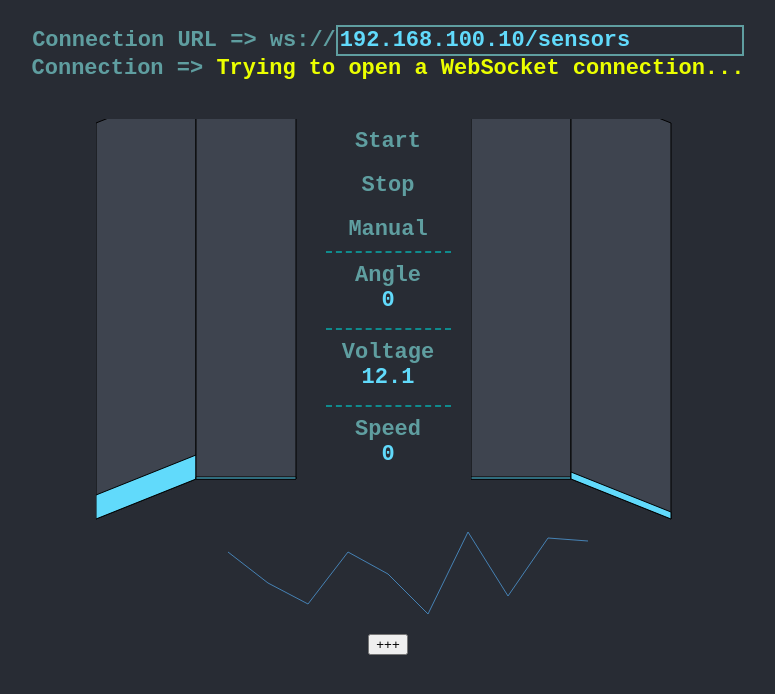
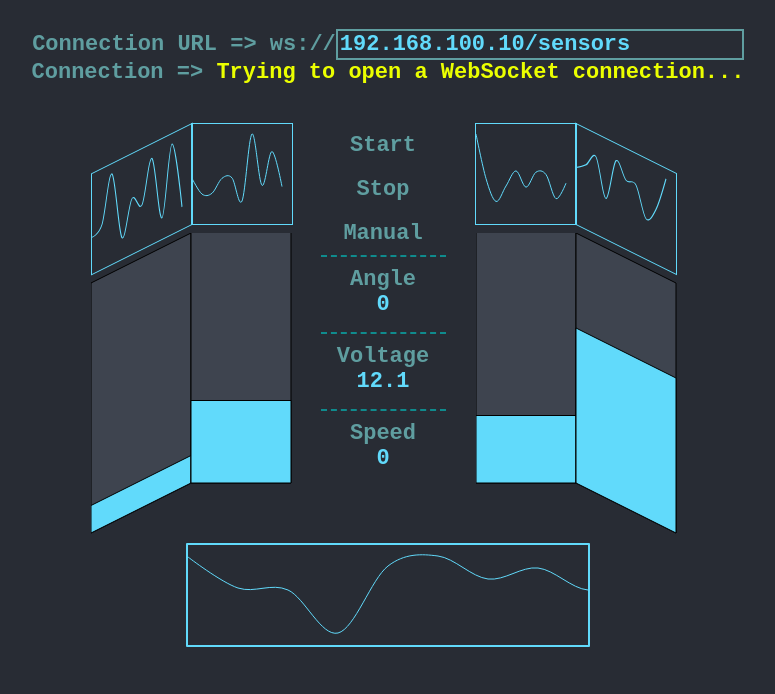
Before and after one commit to maxim8898/master, a React (Create React App) app in the folder app/: page / in a window 1280 px wide. Shown: the top 694 px of the page, without its empty margins (252-1027 px from the left). Built offline with nearby package versions, Linux system fonts and the light colour scheme; no server answers.

Commit message:
Added SmallChart.js component and hardcoded test data.

```diff
--- a/app/src/App.css
+++ /dev/null
@@ -1,38 +0,0 @@
-.App {
-  text-align: center;
-}
-
-.App-logo {
-  height: 40vmin;
-  pointer-events: none;
-}
-
-@media (prefers-reduced-motion: no-preference) {
-  .App-logo {
-    animation: App-logo-spin infinite 20s linear;
-  }
-}
-
-.App-header {
-  background-color: #282c34;
-  min-height: 100vh;
-  display: flex;
-  flex-direction: column;
-  align-items: center;
-  justify-content: center;
-  font-size: calc(10px + 2vmin);
-  color: white;
-}
-
-.App-link {
-  color: #61dafb;
-}
-
-@keyframes App-logo-spin {
-  from {
-    transform: rotate(0deg);
-  }
-  to {
-    transform: rotate(360deg);
-  }
-}
--- a/app/src/App.js
+++ /dev/null
@@ -1,25 +0,0 @@
-import logo from './logo.svg';
-import './App.css';
-
-function App() {
-  return (
-    <div className="App">
-      <header className="App-header">
-        <img src={logo} className="App-logo" alt="logo" />
-        <p>
-          Edit <code>src/App.js</code> and save to reload.
-        </p>
-        <a
-          className="App-link"
-          href="https://reactjs.org"
-          target="_blank"
-          rel="noopener noreferrer"
-        >
-          Learn React
-        </a>
-      </header>
-    </div>
-  );
-}
-
-export default App;
--- a/app/src/components/BottomChart.js
+++ b/app/src/components/BottomChart.js
@@ -1,54 +1,35 @@
-import React from "react";
-import * as d3 from 'd3';
+import React, {useRef, useEffect} from "react";
+import {select, line, curveCardinal} from 'd3';
 
-class BottomChart extends React.Component {
-    constructor(props) {
-        super(props);
-        this.bottomChartRef = React.createRef()
-    }
+function BottomChart(props) {
+    const svgRef = useRef();
 
-    componentDidMount() {
-        const data = [
-            {x:1, y: 23},
-            {x:2, y: 54},
-            {x:3, y: 75},
-            {x:4, y: 23},
-            {x:5, y: 45},
-            {x:6, y: 85},
-            {x:7, y: 3},
-            {x:8, y: 67},
-            {x:9, y: 9},
-            {x:10, y: 12},
-        ]
+    useEffect(() => {
+        const data = [12, 43, 45, 88, 21, 11, 34, 23, 45, 31];
 
-        let x = d3.scaleLinear()
-            .domain([0, 10])
-            .range([0, 400]);
-
-        let y = d3.scaleLinear()
-            .domain([0, 100])
-            .range([0, 100]);
-
-        let svg = d3.select(this.bottomChartRef.current)
-            .append('svg')
+        const svg = select(svgRef.current)
             .attr('width', 400)
             .attr('height', 100);
+        const testLine = line()
+            .x((d, i) => i * 50)
+            .y(d => d)
+            .curve(curveCardinal);
 
-        svg.append('path')
-            .datum(data)
+        svg.selectAll('path')
+            .data([data])
+            .join('path')
+            .attr('d', value => testLine(value))
             .attr('fill', 'none')
-            .attr('stroke', 'steelblue')
-            .attr('d', d3.line()
-                .x((d) => x(d.x))
-                .y((d) => y(d.y))
-            );
-    }
+            .attr('stroke', '#61dafb');
 
-    render() {
-        return (
-            <div ref={this.bottomChartRef}></div>
-        )
-    }
+
+    }, [props]);
+
+    return (
+        <div className={'bottomChart'}>
+            <svg ref={svgRef}></svg>
+        </div>
+    )
 }
 
 export default BottomChart;
--- a/app/src/components/DevCorner.js
+++ b/app/src/components/DevCorner.js
@@ -12,15 +12,16 @@ class DevCorner extends React.Component {
         this.state = {
             statusBar: { connection: { name: 'Connection', value: 'Connection closed', type: 'error' } },
             connection: { url: '192.168.100.10/sensors' },
-            carData: [{
-                left: 120,
-                left_center: 10,
-                right_center: 10,
-                right: 35,
-                speed: 0,
-                temperature: 0,
-                angle: 0
-            }]
+            carData: [{left: 240, left_center: 430, right_center: 700, right: 360, speed: 0, temperature: 0, angle: 0},
+                {left: 310, left_center: 240, right_center: 310, right: 420, speed: 0, temperature: 0, angle: 0},
+                {left: 720, left_center: 250, right_center: 110, right: 520, speed: 0, temperature: 0, angle: 0},
+                {left: 102, left_center: 430, right_center: 245, right: 236, speed: 0, temperature: 0, angle: 0},
+                {left: 409, left_center: 435, right_center: 377, right: 567, speed: 0, temperature: 0, angle: 0},
+                {left: 307, left_center: 156, right_center: 235, right: 455, speed: 0, temperature: 0, angle: 0},
+                {left: 680, left_center: 964, right_center: 366, right: 456, speed: 0, temperature: 0, angle: 0},
+                {left: 100, left_center: 346, right_center: 345, right: 234, speed: 0, temperature: 0, angle: 0},
+                {left: 720, left_center: 753, right_center: 134, right: 345, speed: 0, temperature: 0, angle: 0},
+                {left: 110, left_center: 330, right_center: 270, right: 620, speed: 0, temperature: 0, angle: 0}]
         };
         this.initWebSocket = this.initWebSocket.bind(this);
         this.setConnectionStatus = this.setConnectionStatus.bind(this);
@@ -111,7 +112,6 @@ class DevCorner extends React.Component {
                 </div>
                 <div className={'bottomChart'}>
                     <BottomChart/>
-                    <button onClick={() => this.setCarData({...this.state.carData[0], left: 20})}>+++</button>
                 </div>
             </div>
         )
--- a/app/src/components/LeftPanel.js
+++ b/app/src/components/LeftPanel.js
@@ -1,7 +1,11 @@
-import React, { useRef, useEffect, useState } from "react";
-import { max, select, axisBottom, axisRight, scaleLinear, scaleBand, line } from 'd3';
+import React, { useRef, useEffect } from "react";
+import { max, select, scaleLinear, scaleBand, line } from 'd3';
+import SmallChart from "./SmallChart";
 
 function LeftPanel (props) {
+    const svgRef = useRef();
+
+    useEffect(() => {
         const bar = {
             width: 100,
             height: 300,
@@ -9,22 +13,19 @@ function LeftPanel (props) {
         }
         const area = {
             width: 200,
-        height: 400,
+            height: 300,
             margin: 10
         }
-
         const data = [
-        {name: 'leftBackground', value: 1980},
+            {name: 'leftBackground', value: 1000},
             {name: 'left', value: props.carData.slice(-1)[0].left},
-        {name: 'leftCenterBackground', value: 2000},
+            {name: 'leftCenterBackground', value: 1200},
             {name: 'leftCenter', value: props.carData.slice(-1)[0].left_center}
         ]
 
-    const svgRef = useRef();
-
-    useEffect(() => {
         const svg = select(svgRef.current);
         svg
+            .attr('class', 'barSection')
             .attr('width', area.width + area.margin)
             .attr('height', area.height + area.margin);
 
@@ -72,11 +73,13 @@ function LeftPanel (props) {
             .attr('stroke', 'black')
             .attr('fill', (d) => d.name.includes('Background') ? '#3e444f' : '#61dafb');
 
-    }, [data, props]);
+    }, [props]);
 
 
     return (
         <div className={'leftPanel'}>
+            <SmallChart data={props.carData.map(data => data.left)} position={'left'}/>
+            <SmallChart data={props.carData.map(data => data.left_center)} position={'leftCenter'}/>
             <svg ref={svgRef}></svg>
         </div>
     )
--- a/app/src/components/RightPanel.js
+++ b/app/src/components/RightPanel.js
@@ -1,7 +1,11 @@
-import React, { useRef, useEffect, useState } from "react";
-import { max, select, axisBottom, axisRight, scaleLinear, scaleBand, line } from 'd3';
+import React, { useRef, useEffect } from "react";
+import { max, select, scaleLinear, scaleBand, line } from 'd3';
+import SmallChart from "./SmallChart";
 
 function RightPanel (props) {
+    const svgRef = useRef();
+
+    useEffect(() => {
         const bar = {
             width: 100,
             height: 300,
@@ -9,22 +13,20 @@ function RightPanel (props) {
         }
         const area = {
             width: 200,
-        height: 400,
+            height: 300,
             margin: 10
         }
 
         const data = [
-        {name: 'rightCenterBackground', value: 2000},
+            {name: 'rightCenterBackground', value: 1200},
             {name: 'rightCenter', value: props.carData.slice(-1)[0].right_center},
-        {name: 'rightBackground', value: 1980},
+            {name: 'rightBackground', value: 1000},
             {name: 'right', value: props.carData.slice(-1)[0].right}
         ]
 
-    const svgRef = useRef();
-
-    useEffect(() => {
         const svg = select(svgRef.current);
         svg
+            .attr('class', 'barSection')
             .attr('width', area.width + area.margin)
             .attr('height', area.height + area.margin);
 
@@ -72,11 +74,13 @@ function RightPanel (props) {
             .attr('stroke', 'black')
             .attr('fill', (d) => d.name.includes('Background') ? '#3e444f' : '#61dafb');
 
-    }, [data, props]);
+    }, [props]);
 
 
     return (
         <div className={'rightPanel'}>
+            <SmallChart data={props.carData.map(data => data.right_center)} position={'rightCenter'}/>
+            <SmallChart data={props.carData.map(data => data.right)} position={'right'}/>
             <svg ref={svgRef}></svg>
         </div>
     )
--- /dev/null
+++ b/app/src/components/SmallChart.js
@@ -0,0 +1,41 @@
+import React, {useRef, useEffect} from "react";
+import {max, select, scaleLinear, line, curveCardinal} from 'd3';
+
+function SmallChart(props) {
+    const svgRef = useRef();
+    const data = props.data;
+
+    useEffect(() => {
+        const svg = select(svgRef.current)
+            .attr('width', 100)
+            .attr('height', 100);
+
+        const xScale = scaleLinear()
+            .range([0,100])
+            .domain([0, 10]);
+        const yScale = scaleLinear()
+            .range([90, 10])
+            .domain([0, max(data)]);
+
+        const customLine = line()
+            .x((d, i) => xScale(i))
+            .y(d => yScale(d))
+            .curve(curveCardinal);
+
+        svg.selectAll('path')
+            .data([data])
+            .join('path')
+            .attr('d', value => customLine(value))
+            .attr('fill', 'none')
+            .attr('stroke', '#61dafb')
+            .attr('width', 90);
+    }, [data, props]);
+
+    return (
+        <div className={'smallChart ' + props.position}>
+            <svg ref={svgRef}></svg>
+        </div>
+    )
+}
+
+export default SmallChart;
--- a/app/src/index.css
+++ b/app/src/index.css
@@ -36,11 +36,21 @@ code {
   padding: 10px 10px 0 10px;
   text-align: center;
 }
+
+.leftPanel .barSection {
+  padding-top: 110px;
+}
+
 .rightPanel {
   display: flex;
   justify-content: center;
   padding: 10px 10px 0 10px;
   text-align: center;
+}
+
+.rightPanel .barSection {
+  padding-top: 110px;
+  padding-left: 10px;
 }
 
 .toolbar {
@@ -105,3 +115,35 @@ code {
 .toolbarButton:hover {
   border-bottom: solid 2px #61dafb;
 }
+
+.smallChart {
+  height: fit-content;
+  position: absolute;
+}
+
+.smallChart svg {
+  border: 1px solid #61dafb;
+}
+
+.smallChart.left {
+  transform: skewY(-26.5deg);
+  padding-top:25px;
+}
+
+.smallChart.leftCenter {
+  padding-left: 100px;
+}
+
+.smallChart.right {
+  transform: skewY(26.5deg);
+  padding-left:100px;
+}
+
+.smallChart.rightCenter {
+  padding-right: 100px;
+}
+
+.bottomChart svg {
+  border: 2px solid #61dafb;
+  border-radius: 1px;
+}
--- a/app/src/index.js
+++ b/app/src/index.js
@@ -1,7 +1,6 @@
 import React from 'react';
 import ReactDOM from 'react-dom';
 import './index.css';
-import App from './App';
 import DevCorner from './components/DevCorner';
 
 ReactDOM.render(
```
Also changed, not shown: 1 other file (tests, documents, lock files or other folders). Lines whose indentation alone changed are shown as unchanged.
